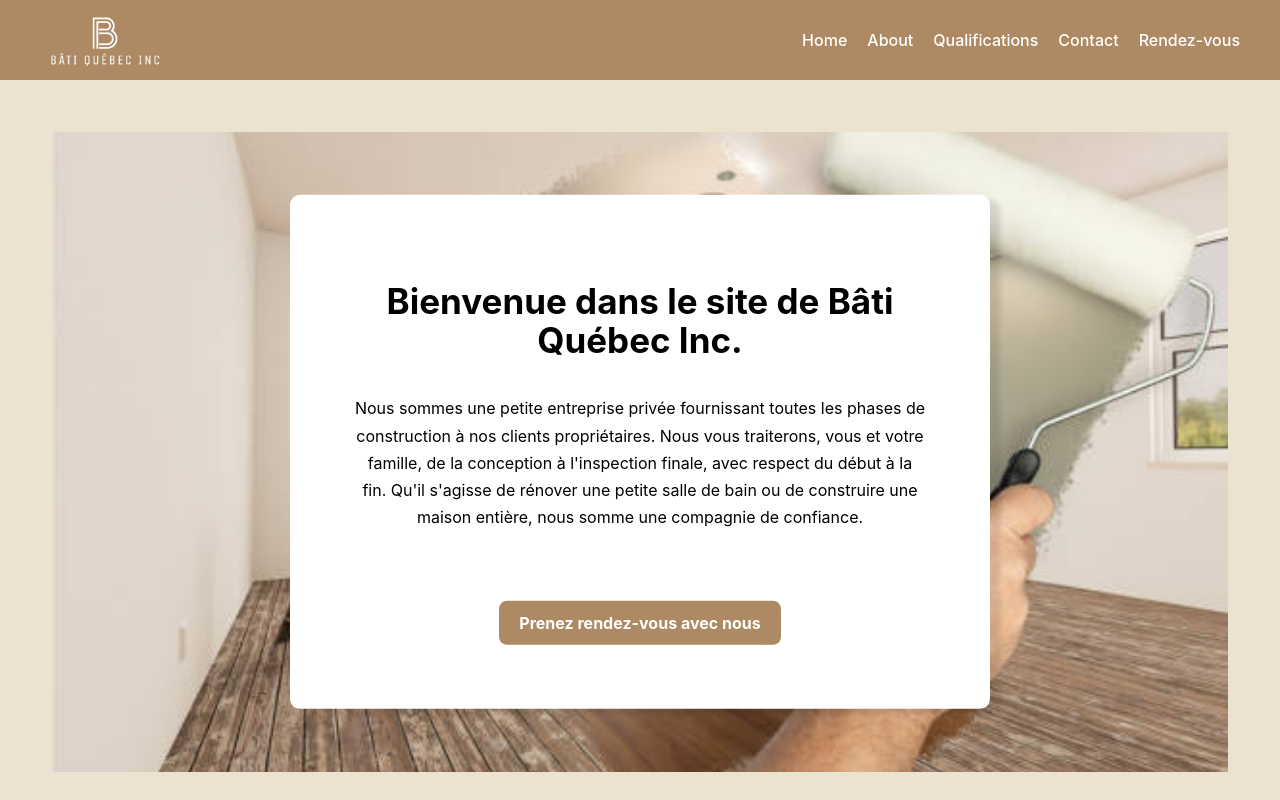
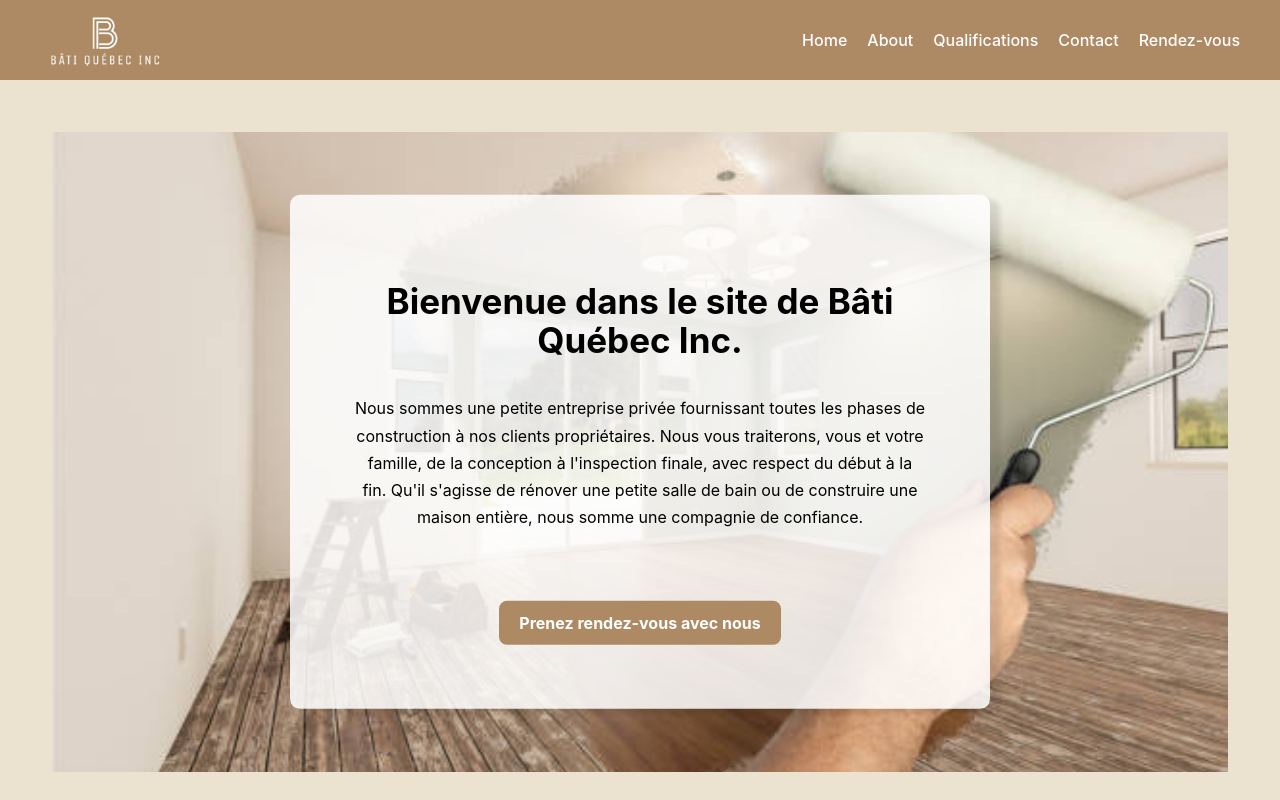
Before and after one commit to MyriamAssam/bati, a React (Vite) app: page / in a window 1280 px wide. Shown: the top 800 px of the page. Built offline with nearby package versions, Linux system fonts and the light colour scheme.

Commit message:
Modification style

```diff
--- a/src/pages/Home.jsx
+++ b/src/pages/Home.jsx
@@ -52,8 +52,8 @@ const Home = () => {
                         transform: "translate(-50%, -50%)",
                         color: "black",
                         textAlign: "center",
-                        background: "transparent",
-                        backgroundColor: "white",
+
+                        backgroundColor: "rgba(255, 255, 255, 0.85)",
                         padding: "5vw",
                         borderRadius: "10px",
                         width: "90%",
```
